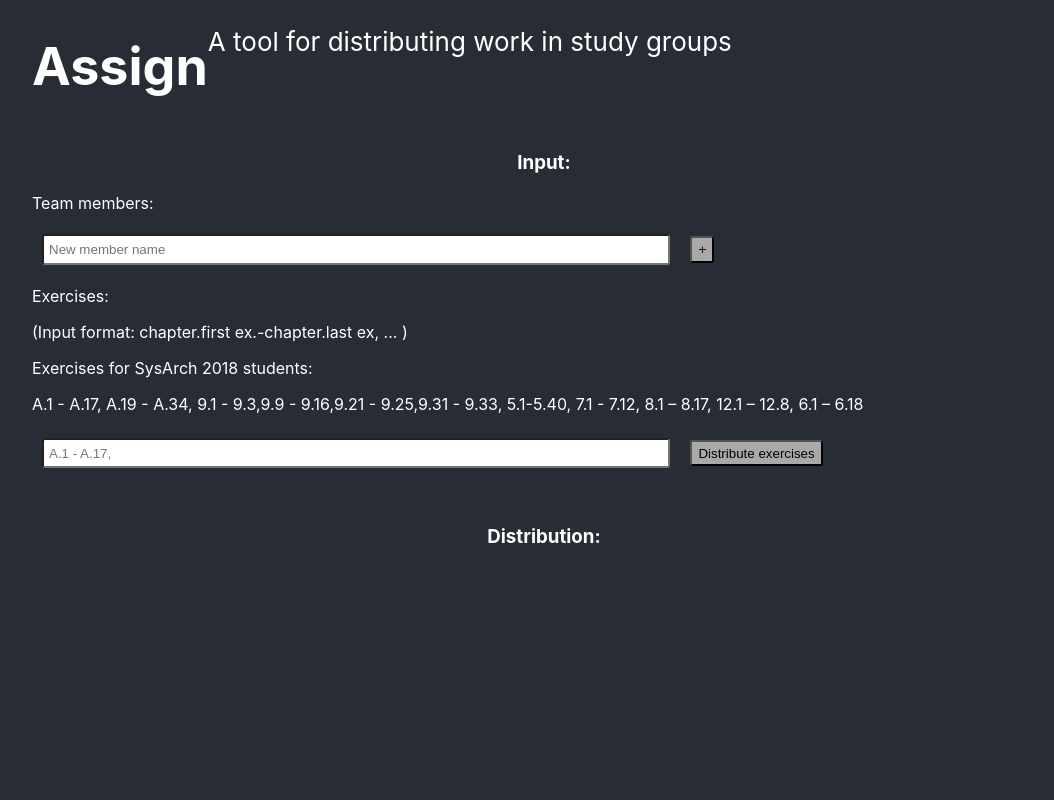
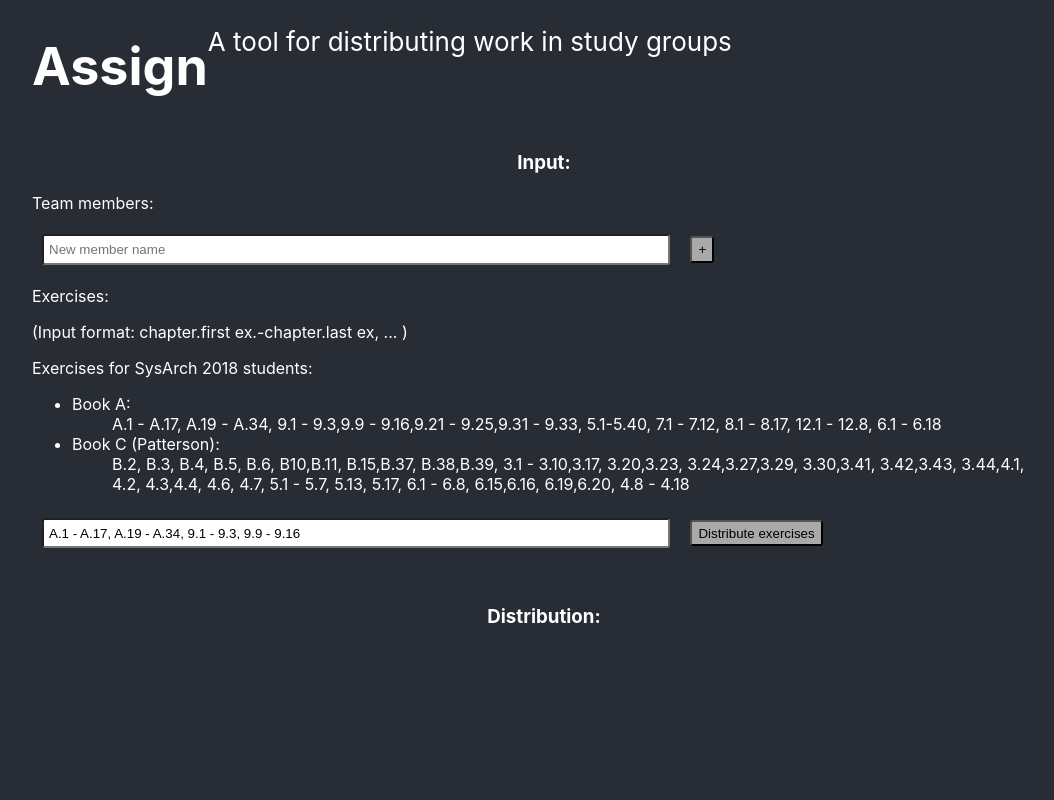
Before and after one commit to SergheiMihailov/assign, a React (Create React App) app: page / in a window 1280 px wide. Shown: the top 800 px of the page, without its empty margins (96-1150 px from the left). Built offline with nearby package versions, Linux system fonts and the light colour scheme.

Commit message:
Updated book C string

```diff
--- a/src/Form.js
+++ b/src/Form.js
@@ -7,7 +7,7 @@ class Form extends Component {
     this.state = {
       members: [],
       newMember: '',
-      exesInput: "",
+      exesInput: "A.1 - A.17, A.19 - A.34, 9.1 - 9.3, 9.9 - 9.16",
       exesList: []
     }
   }
@@ -119,14 +119,22 @@ class Form extends Component {
         <p> Exercises: </p>
         <p> (Input format: chapter.first ex.-chapter.last ex, ... ) </p>
         <p> Exercises for SysArch 2018 students:</p>
-        <p>
+        <ul><li>Book A: <ul>
           A.1 - A.17, A.19 - A.34,
           9.1 - 9.3,9.9 - 9.16,9.21 - 9.25,9.31 - 9.33,
           5.1-5.40,
           7.1 - 7.12,
-          8.1 – 8.17,
-          12.1 – 12.8,
-          6.1 – 6.18</p>
+          8.1 - 8.17,
+          12.1 - 12.8,
+          6.1 - 6.18
+          </ul>
+          </li>
+          <li>Book C (Patterson): <ul>
+          B.2, B.3, B.4, B.5, B.6, B10,B.11, B.15,B.37, B.38,B.39, 3.1 - 3.10,3.17, 3.20,3.23, 3.24,3.27,3.29, 3.30,3.41, 3.42,3.43, 3.44,4.1, 4.2, 4.3,4.4, 4.6, 4.7, 5.1 - 5.7, 5.13, 5.17, 6.1 - 6.8, 6.15,6.16, 6.19,6.20, 4.8 - 4.18
+          </ul>
+          </li>
+          </ul>
+
         <form onSubmit = {this.onSubmit.bind(this)}>
           <input
             placeholder="A.1 - A.17, "
```
